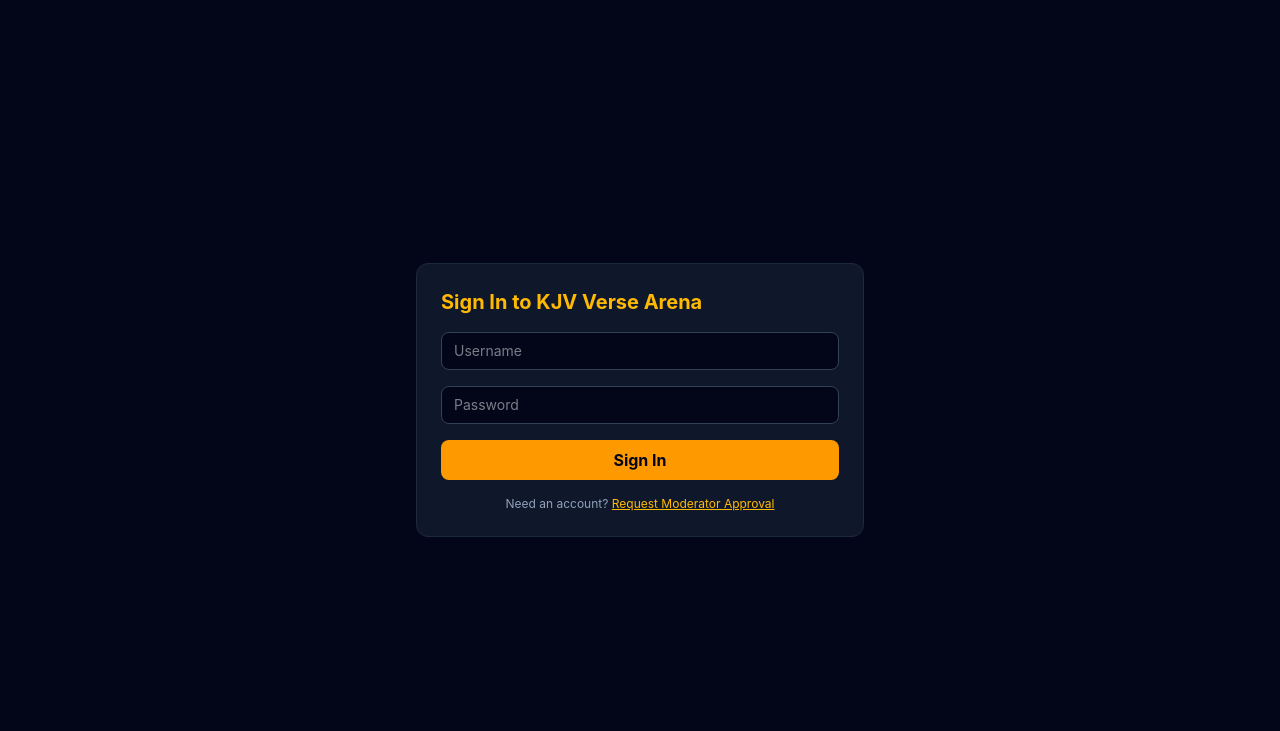
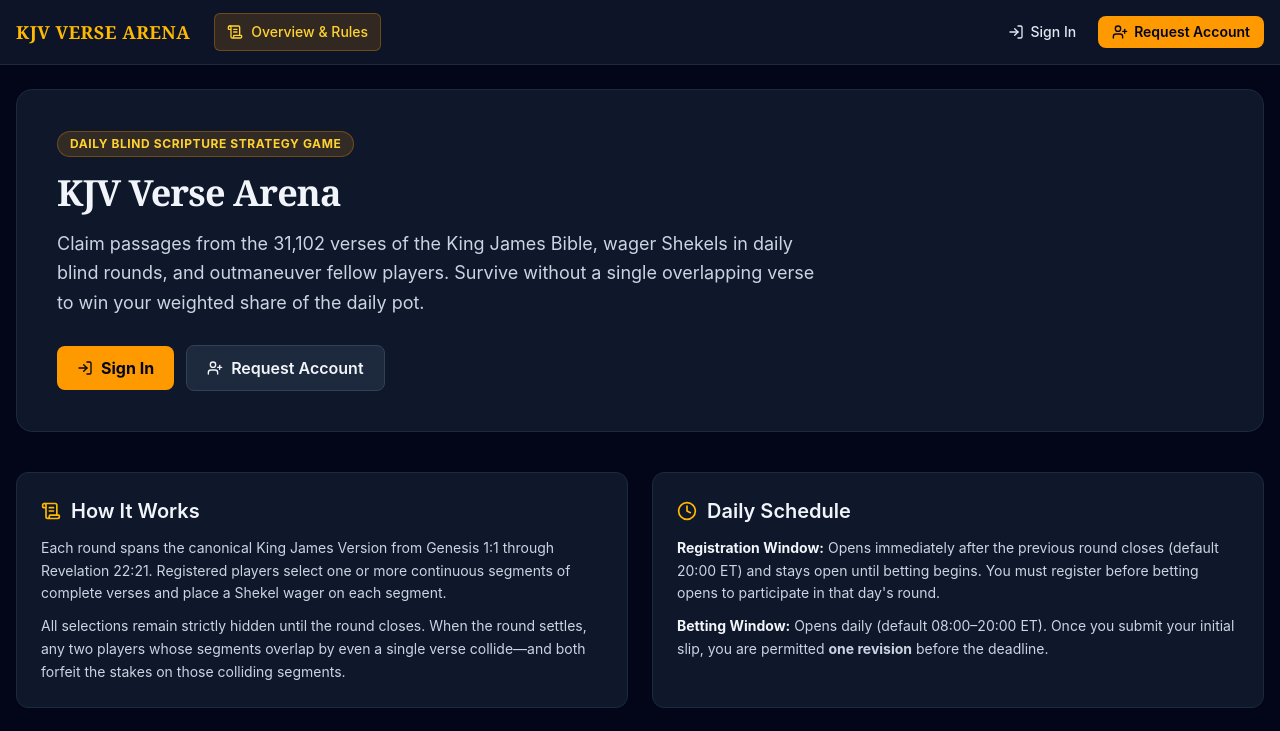
Before and after one commit to Axel-314159/KJV-Gambling-Sim-App, a React (Vite) app in the folder frontend/: page / in a window 1280 px wide. Before the commit this address led to /login. Shown: the top 731 px of the page. Built offline with nearby package versions, Linux system fonts and the light colour scheme; no server answers.

Commit message:
Add landing page and related features

```diff
--- a/frontend/package.json
+++ b/frontend/package.json
@@ -26,5 +26,6 @@
     "tailwindcss": "^4.3.5",
     "typescript": "~7.0.2",
     "vite": "^8.3.6"
-  }
+  },
+  "license": "GPL-3.0-or-later"
 }
--- a/frontend/src/App.tsx
+++ b/frontend/src/App.tsx
@@ -3,6 +3,7 @@ import { QueryClient, QueryClientProvider, useQuery } from '@tanstack/react-quer
 import { apiFetch } from './lib/api';
 import type { UserProfile } from './types/api';
 import { Layout } from './components/Layout';
+import { LandingPage } from './pages/LandingPage';
 import { BettingDashboard } from './pages/BettingDashboard';
 import { PlayerDashboard } from './pages/PlayerDashboard';
 import { StatsDashboard } from './pages/StatsDashboard';
@@ -26,30 +27,38 @@ function AppRoutes() {
   });
 
   if (isLoading) {
-    return <div className="min-h-screen bg-slate-950 text-slate-400 flex items-center justify-center">Loading session...</div>;
+    return (
+      <div className="min-h-screen bg-slate-950 text-slate-400 flex items-center justify-center">
+        Loading session...
+      </div>
+    );
   }
 
   return (
     <Routes>
-      {/* Public Auth Routes */}
-      <Route path="/login" element={user ? <Navigate to="/" /> : <LoginPage />} />
-      <Route path="/signup" element={user ? <Navigate to="/" /> : <SignupPage />} />
+      {/* Standalone Auth Routes */}
+      <Route path="/login" element={user ? <Navigate to="/arena" /> : <LoginPage />} />
+      <Route path="/signup" element={user ? <Navigate to="/arena" /> : <SignupPage />} />
       <Route path="/activate" element={<ActivatePasswordPage />} />
 
-      {/* Protected App Routes */}
+      {/* Shared Layout: Public Homepage (/) + Protected Game Dashboards */}
+      <Route element={<Layout user={user ?? null} />}>
+        <Route path="/" element={<LandingPage user={user ?? null} />} />
+
         {user ? (
-        <Route element={<Layout user={user} />}>
-          <Route path="/" element={<BettingDashboard user={user} />} />
+          <>
+            <Route path="/arena" element={<BettingDashboard user={user} />} />
             <Route path="/player" element={<PlayerDashboard user={user} />} />
             <Route path="/stats" element={<StatsDashboard />} />
             {(user.role === 'MODERATOR' || user.role === 'ADMIN') && (
               <Route path="/admin" element={<AdminConsole currentUser={user} />} />
             )}
             <Route path="*" element={<Navigate to="/" />} />
-        </Route>
+          </>
         ) : (
           <Route path="*" element={<Navigate to="/login" />} />
         )}
+      </Route>
     </Routes>
   );
 }
--- a/frontend/src/components/Layout.tsx
+++ b/frontend/src/components/Layout.tsx
@@ -1,10 +1,10 @@
 import { Link, Outlet, useLocation } from 'react-router-dom';
-import { BookOpen, Coins, BarChart3, User, ShieldAlert, LogOut } from 'lucide-react';
+import { BookOpen, Coins, BarChart3, User, ShieldAlert, LogOut, LogIn, UserPlus, ScrollText } from 'lucide-react';
 import type { UserProfile } from '../types/api';
 import { apiFetch } from '../lib/api';
 import { useQueryClient } from '@tanstack/react-query';
 
-export function Layout({ user }: { user: UserProfile }) {
+export function Layout({ user }: { user: UserProfile | null }) {
   const location = useLocation();
   const queryClient = useQueryClient();
 
@@ -13,23 +13,29 @@ export function Layout({ user }: { user: UserProfile }) {
     queryClient.invalidateQueries({ queryKey: ['me'] });
   };
 
-  const navItems = [
-    { to: '/', label: 'Betting Arena', icon: BookOpen },
+  const navItems = user
+    ? [
+        { to: '/', label: 'Overview & Rules', icon: ScrollText },
+        { to: '/arena', label: 'Betting Arena', icon: BookOpen },
         { to: '/player', label: 'My Ledger & History', icon: User },
         { to: '/stats', label: 'Weekly Stats', icon: BarChart3 },
         ...(user.role === 'MODERATOR' || user.role === 'ADMIN'
           ? [{ to: '/admin', label: user.role === 'ADMIN' ? 'Admin Console' : 'Mod Queue', icon: ShieldAlert }]
           : []),
-  ];
+      ]
+    : [{ to: '/', label: 'Overview & Rules', icon: ScrollText }];
 
   return (
     <div className="min-h-screen bg-slate-950 text-slate-100 flex flex-col">
       <header className="border-b border-slate-800 bg-slate-900/90 sticky top-0 z-20">
-        <div className="max-w-7xl mx-auto px-4 h-16 flex items-center justify-between">
+        <div className="max-w-7xl mx-auto px-4 h-16 flex items-center justify-between gap-4">
           <div className="flex items-center gap-6">
-            <span className="font-serif font-bold text-lg text-amber-400 tracking-wide">
+            <Link
+              to="/"
+              className="font-serif font-bold text-lg text-amber-400 hover:text-amber-300 tracking-wide transition"
+            >
               KJV VERSE ARENA
-            </span>
+            </Link>
             <nav className="flex items-center gap-1">
               {navItems.map(({ to, label, icon: Icon }) => {
                 const active = location.pathname === to;
@@ -44,13 +50,14 @@ export function Layout({ user }: { user: UserProfile }) {
                     }`}
                   >
                     <Icon className="w-4 h-4" />
-                    {label}
+                    <span className="hidden sm:inline">{label}</span>
                   </Link>
                 );
               })}
             </nav>
           </div>
 
+          {user ? (
             <div className="flex items-center gap-4">
               <div className="flex items-center gap-2 bg-slate-800 border border-slate-700 px-3 py-1.5 rounded-full">
                 <Coins className="w-4 h-4 text-amber-400" />
@@ -58,7 +65,7 @@ export function Layout({ user }: { user: UserProfile }) {
                   {user.walletBalance.toLocaleString()} Shekels
                 </span>
               </div>
-            <span className="text-sm text-slate-400">{user.username}</span>
+              <span className="text-sm text-slate-400 hidden md:inline">{user.username}</span>
               <button
                 onClick={handleLogout}
                 title="Sign Out"
@@ -67,6 +74,24 @@ export function Layout({ user }: { user: UserProfile }) {
                 <LogOut className="w-4 h-4" />
               </button>
             </div>
+          ) : (
+            <div className="flex items-center gap-2.5">
+              <Link
+                to="/login"
+                className="inline-flex items-center gap-1.5 text-sm font-medium text-slate-200 hover:text-amber-300 px-3 py-1.5 rounded-lg hover:bg-slate-800 transition"
+              >
+                <LogIn className="w-4 h-4" />
+                Sign In
+              </Link>
+              <Link
+                to="/signup"
+                className="inline-flex items-center gap-1.5 text-sm font-semibold bg-amber-500 hover:bg-amber-400 text-slate-950 px-3.5 py-1.5 rounded-lg transition"
+              >
+                <UserPlus className="w-4 h-4" />
+                Request Account
+              </Link>
+            </div>
+          )}
         </div>
       </header>
 
--- a/frontend/src/pages/AuthPages.tsx
+++ b/frontend/src/pages/AuthPages.tsx
@@ -126,7 +126,7 @@ export function ActivatePasswordPage() {
         body: JSON.stringify({ token, password }),
       });
       await queryClient.invalidateQueries({ queryKey: ['me'] });
-      navigate('/');
+      navigate('/arena');
     } catch (err) {
       setError((err as ApiError).message);
     }
--- /dev/null
+++ b/frontend/src/pages/LandingPage.tsx
@@ -0,0 +1,127 @@
+import { Link } from 'react-router-dom';
+import { LogIn, UserPlus, ArrowRight, ScrollText, Clock, ShieldCheck, Scale } from 'lucide-react';
+import type { UserProfile } from '../types/api';
+
+export function LandingPage({ user }: { user: UserProfile | null }) {
+  return (
+    <div className="space-y-10 pb-12">
+      {/* Hero Banner */}
+      <section className="bg-slate-900 border border-slate-800 rounded-2xl p-8 md:p-10">
+        <div className="max-w-3xl space-y-4">
+          <div className="inline-block text-xs font-bold uppercase tracking-wider px-3 py-1 rounded-full bg-amber-500/15 text-amber-300 border border-amber-500/30">
+            Daily Blind Scripture Strategy Game
+          </div>
+          <h1 className="text-3xl md:text-4xl font-serif font-bold text-slate-100 tracking-tight">
+            KJV Verse Arena
+          </h1>
+
+          {/* === PASTE YOUR INTRO / GAME OVERVIEW PARAGRAPH HERE === */}
+          <p className="text-base md:text-lg text-slate-300 leading-relaxed">
+            Claim passages from the 31,102 verses of the King James Bible, wager Shekels in daily blind rounds, and outmaneuver fellow players. Survive without a single overlapping verse to win your weighted share of the daily pot.
+          </p>
+
+          {/* Auth-Aware Call-to-Action Buttons */}
+          <div className="pt-3 flex flex-wrap items-center gap-3">
+            {user ? (
+              <Link
+                to="/arena"
+                className="inline-flex items-center gap-2 bg-amber-500 hover:bg-amber-400 text-slate-950 font-bold px-5 py-2.5 rounded-lg transition"
+              >
+                Enter Betting Arena
+                <ArrowRight className="w-4 h-4" />
+              </Link>
+            ) : (
+              <>
+                <Link
+                  to="/login"
+                  className="inline-flex items-center gap-2 bg-amber-500 hover:bg-amber-400 text-slate-950 font-bold px-5 py-2.5 rounded-lg transition"
+                >
+                  <LogIn className="w-4 h-4" />
+                  Sign In
+                </Link>
+                <Link
+                  to="/signup"
+                  className="inline-flex items-center gap-2 bg-slate-800 hover:bg-slate-700 text-slate-100 border border-slate-700 font-semibold px-5 py-2.5 rounded-lg transition"
+                >
+                  <UserPlus className="w-4 h-4" />
+                  Request Account
+                </Link>
+              </>
+            )}
+          </div>
+        </div>
+      </section>
+
+      {/* Main Content Sections (Replace or expand these blocks with your typed rules) */}
+      <div className="grid grid-cols-1 md:grid-cols-2 gap-6">
+        {/* Section 1: How It Works */}
+        <section className="bg-slate-900 border border-slate-800 rounded-xl p-6 space-y-3">
+          <div className="flex items-center gap-2.5 text-amber-400">
+            <ScrollText className="w-5 h-5" />
+            <h2 className="text-xl font-semibold text-slate-100">How It Works</h2>
+          </div>
+          {/* === PASTE YOUR "HOW IT WORKS" CONTENT HERE === */}
+          <div className="text-sm text-slate-300 space-y-2.5 leading-relaxed">
+            <p>
+              Each round spans the canonical King James Version from Genesis 1:1 through Revelation 22:21. Registered players select one or more continuous segments of complete verses and place a Shekel wager on each segment.
+            </p>
+            <p>
+              All selections remain strictly hidden until the round closes. When the round settles, any two players whose segments overlap by even a single verse collide—and both forfeit the stakes on those colliding segments.
+            </p>
+          </div>
+        </section>
+
+        {/* Section 2: Daily Schedule */}
+        <section className="bg-slate-900 border border-slate-800 rounded-xl p-6 space-y-3">
+          <div className="flex items-center gap-2.5 text-amber-400">
+            <Clock className="w-5 h-5" />
+            <h2 className="text-xl font-semibold text-slate-100">Daily Schedule</h2>
+          </div>
+          {/* === PASTE YOUR SCHEDULE DETAILS HERE === */}
+          <div className="text-sm text-slate-300 space-y-2.5 leading-relaxed">
+            <p>
+              <strong className="text-slate-100">Registration Window:</strong> Opens immediately after the previous round closes (default 20:00 ET) and stays open until betting begins. You must register before betting opens to participate in that day&apos;s round.
+            </p>
+            <p>
+              <strong className="text-slate-100">Betting Window:</strong> Opens daily (default 08:00–20:00 ET). Once you submit your initial slip, you are permitted <strong>one revision</strong> before the deadline.
+            </p>
+          </div>
+        </section>
+
+        {/* Section 3: Segment Rules & Limits */}
+        <section className="bg-slate-900 border border-slate-800 rounded-xl p-6 space-y-3">
+          <div className="flex items-center gap-2.5 text-amber-400">
+            <ShieldCheck className="w-5 h-5" />
+            <h2 className="text-xl font-semibold text-slate-100">Rules &amp; Limits</h2>
+          </div>
+          {/* === PASTE YOUR RULES & LIMITS HERE === */}
+          <div className="text-sm text-slate-300 space-y-2.5 leading-relaxed">
+            <p>
+              Approved accounts begin with <strong className="text-amber-300">1,000 Shekels</strong>. Each round sets minimum and maximum limits on segment length, number of discrete segments per slip, and minimum Shekels staked per verse.
+            </p>
+            <p>
+              Your total combined verse budget adapts dynamically based on the number of players registered for the round, and your own segments within a slip may never overlap one another.
+            </p>
+          </div>
+        </section>
+
+        {/* Section 4: Scoring & Payouts */}
+        <section className="bg-slate-900 border border-slate-800 rounded-xl p-6 space-y-3">
+          <div className="flex items-center gap-2.5 text-amber-400">
+            <Scale className="w-5 h-5" />
+            <h2 className="text-xl font-semibold text-slate-100">Winnings &amp; Payouts</h2>
+          </div>
+          {/* === PASTE YOUR PAYOUT EXPLANATION HERE === */}
+          <div className="text-sm text-slate-300 space-y-2.5 leading-relaxed">
+            <p>
+              Every segment that finishes the round with zero collisions survives and splits the round&apos;s total pot proportionally to the product of its wagered stake and verse length.
+            </p>
+            <p>
+              If every segment in a round collides and no winners remain, all players have their wagers refunded in full.
+            </p>
+          </div>
+        </section>
+      </div>
+    </div>
+  );
+}
```
Also changed, not shown: 2 other files (tests, documents, lock files or other folders). Lines whose indentation alone changed are shown as unchanged.
